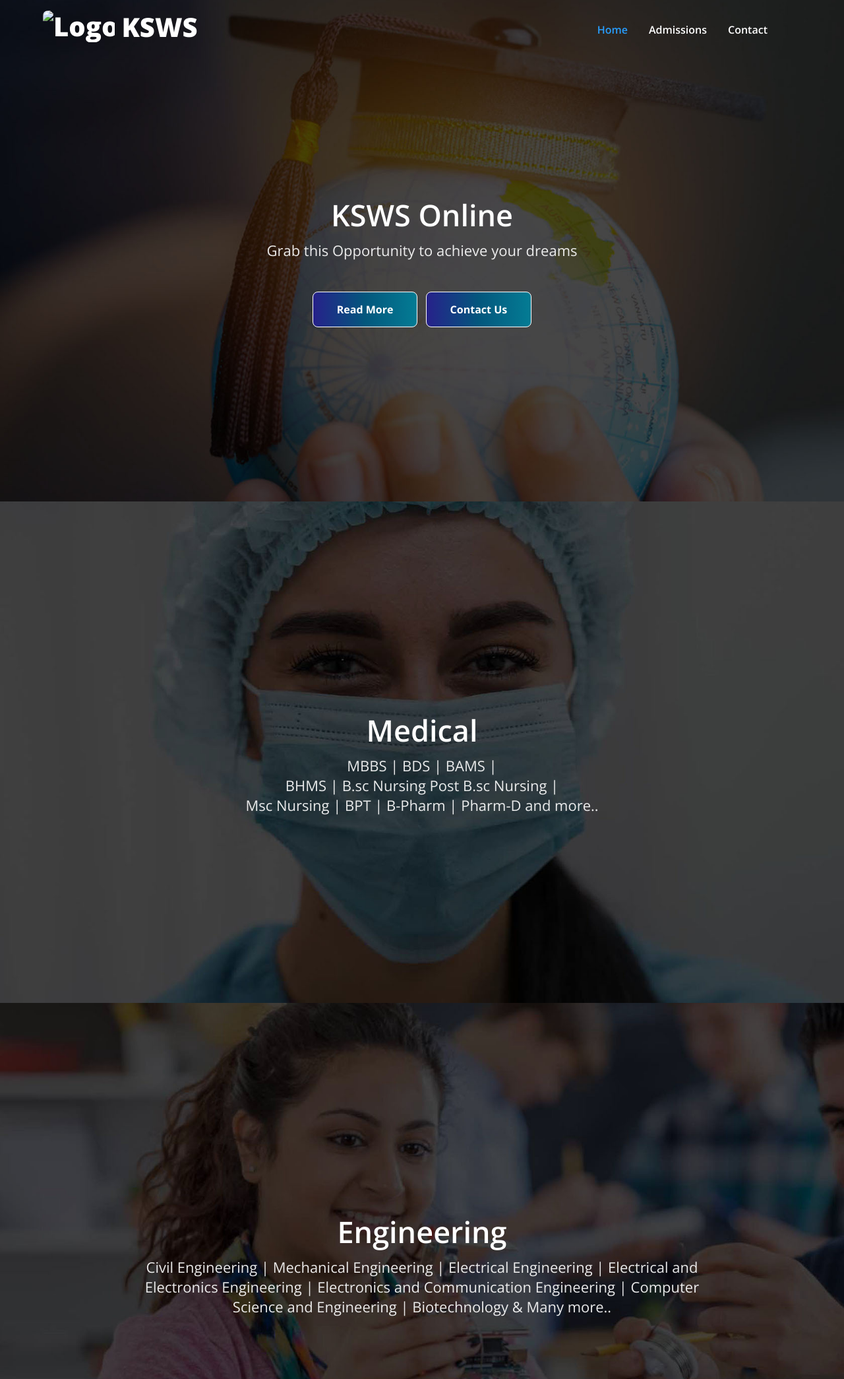
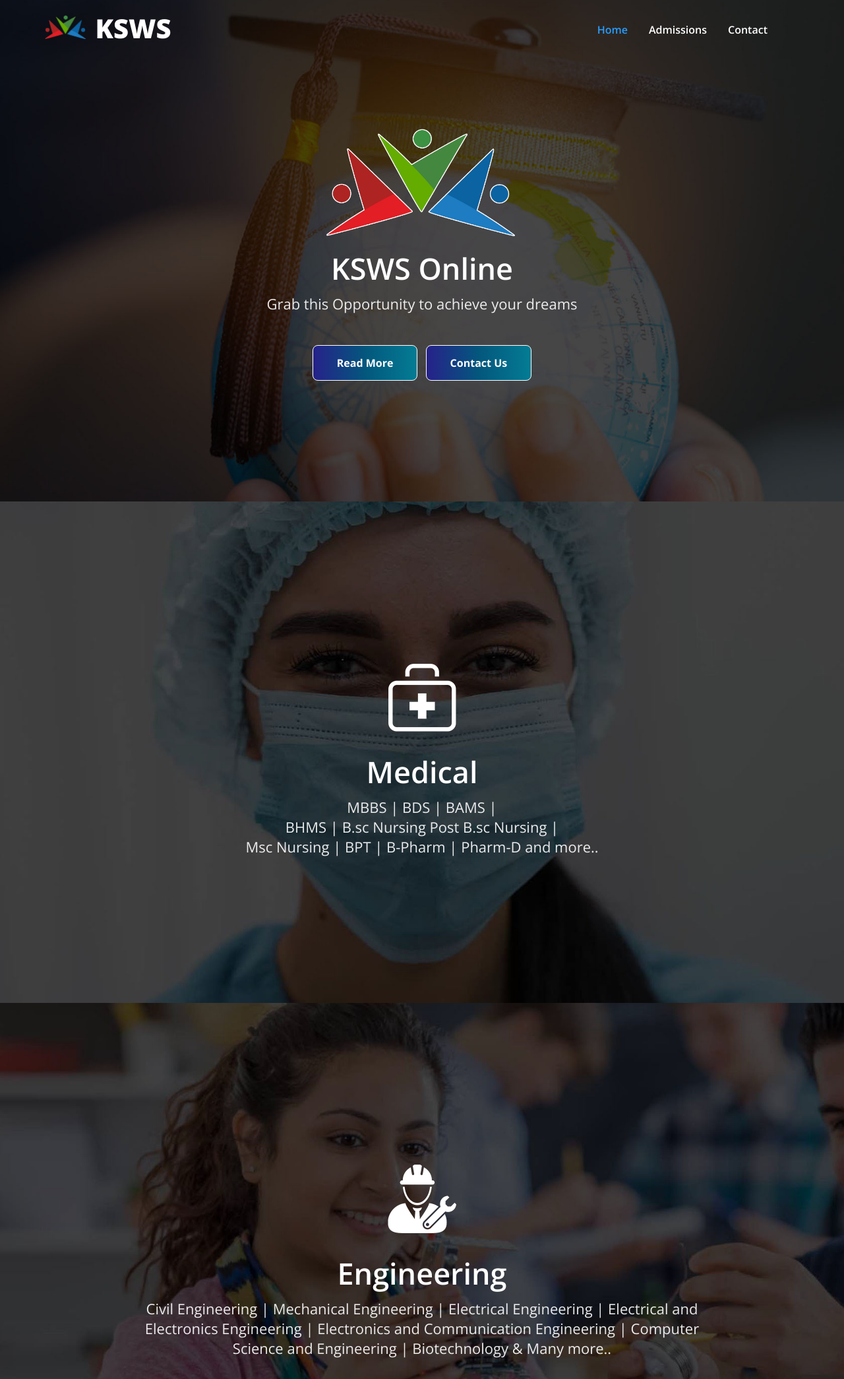
Before and after one commit to Faisalpb7/ksws, a plain HTML site: page index.html in a window 1280 px wide. Shown: the top 2090 px of the page at 66% size. Drawn offline with nearby package versions, Linux system fonts and the light colour scheme; the site is published under a folder, as on GitHub Pages, so addresses that start at the root find nothing.

Commit message:
Update index.html

```diff
--- a/index.html
+++ b/index.html
@@ -25,7 +25,7 @@
       <div class="container">
         <nav class="navbar navbar-expand-lg navbar-dark stroke">
           <h1><a class="navbar-brand" href="index.html">
-            <img class="logo" src="/assets/images/logo.png" alt="logo" title="logo" style="height:38px;" /> KSWS
+            <img class="logo" src="assets/images/logo.png" alt="logo" title="logo" style="height:38px;" /> KSWS
             </a></h1>
           <!-- if logo is image enable this
     <a class="navbar-brand" href="#index.html">
@@ -78,7 +78,7 @@
               <div class="banner-info">
                 <div class="container">
                   <div class="banner-info-bg">
-                    <a href="#"> <img class="logo-stroke" src="/assets/images/logo-stroke.png" alt=""> </a>
+                    <a href="#"> <img class="logo-stroke" src="assets/images/logo-stroke.png" alt=""> </a>
                     <h5>KSWS Online</h5>
                     <p>Grab this Opportunity to achieve your dreams</p>
                     <a class="btn btn-style btn-custom mt-sm-5 mt-4 mr-2" href="#"> Read More</a>
@@ -100,7 +100,7 @@
               <div class="banner-info">
                 <div class="container">
                   <div class="banner-info-bg">
-                    <a href="#"> <img class="logo-medical" src="/assets/images/medical.png" alt=""> </a>
+                    <a href="#"> <img class="logo-medical" src="assets/images/medical.png" alt=""> </a>
                     <h5>Medical</h5>
                     <p>MBBS | BDS | BAMS |<br>
                       BHMS | B.sc Nursing
@@ -126,7 +126,7 @@
               <div class="banner-info">
                 <div class="container">
                   <div class="banner-info-bg">
-                    <a href="#"> <img class="logo-engineering" src="/assets/images/engineering.png" alt=""> </a>
+                    <a href="#"> <img class="logo-engineering" src="assets/images/engineering.png" alt=""> </a>
                     <h5>Engineering</h5>
                     <p>Civil Engineering |
                       Mechanical Engineering |
@@ -153,7 +153,7 @@
               <div class="banner-info">
                 <div class="container">
                   <div class="banner-info-bg">
-                    <a href="#"> <img class="logo-engineering" src="/assets/images/business.png" alt=""> </a>
+                    <a href="#"> <img class="logo-engineering" src="assets/images/business.png" alt=""> </a>
                     <h5>Management Studies </h5>
                     <p>B.com- ACCA | CA |
                       BBA-Aviation | <br> Logistics |
@@ -179,7 +179,7 @@
               <div class="banner-info">
                 <div class="container">
                   <div class="banner-info-bg">
-                    <a href="#"> <img class="logo-engineering" src="/assets/images/health.png" alt=""> </a>
+                    <a href="#"> <img class="logo-engineering" src="assets/images/health.png" alt=""> </a>
                     <h5>Allied Health Science </h5>
                     <p>B. Sc. (Microbiology) |
                       Bachelor of Optometry | B. Sc. (Nutrition & Dietetics)
@@ -205,7 +205,7 @@
               <div class="banner-info">
                 <div class="container">
                   <div class="banner-info-bg">
-                    <a href="#"> <img class="logo-engineering" src="/assets/images/arts.png" alt=""> </a>
+                    <a href="#"> <img class="logo-engineering" src="assets/images/arts.png" alt=""> </a>
                     <h5>Arts </h5>
                     <p>BA | LLB | BHM | BSW | <br>
                       Fashion Design |
@@ -320,7 +320,7 @@
         <div class="container py-lg-4">
           <div class="row footer-border">
             <div class="col-lg-3 col-md-5 column pr-md-0">
-              <h2><a href="index.html" class="footer-brand-logo text-white"><img class="logo" src="/assets/images/logo.png" alt="logo"
+              <h2><a href="index.html" class="footer-brand-logo text-white"><img class="logo" src="assets/images/logo.png" alt="logo"
                 title="logo" style="height:30px;" /> KSWS</a></h2>
               <p>Grab this Opportunity to achieve your dreams</p>
             </div>
```
